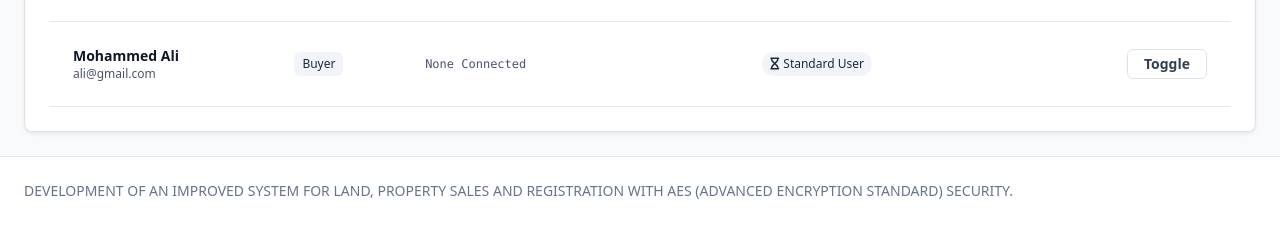
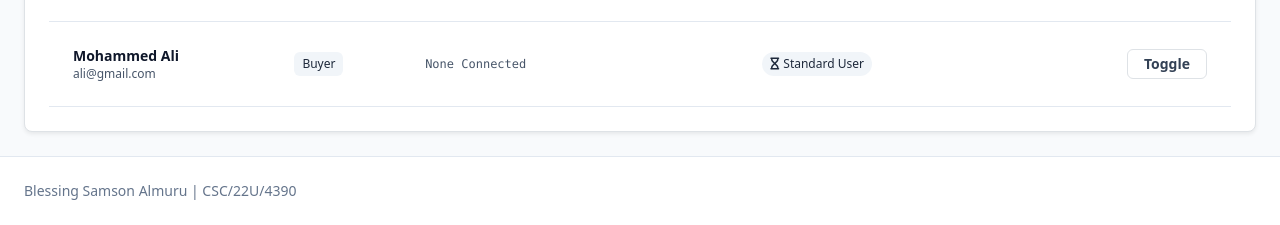
Before and after one commit to Blessingsamso/my-project, a Django app: page /platform-admin/ in a window 1280 px wide. Shown: the part 1280-1505 px from the top of the page. Run offline with Django 5.2, Linux system fonts and the light colour scheme; a user stored in the database is signed in; data comes from the database, SQL or seed files in the repository; some libraries are stand-ins or nearby versions.

Commit message:
edited the foorter with name and id number

```diff
--- a/templates/footer.html
+++ b/templates/footer.html
@@ -1,5 +1,5 @@
 <div class="border-t border-slate-200 bg-white">
   <div class="mx-auto flex max-w-7xl flex-col gap-2 px-4 py-6 text-center text-sm text-slate-500 sm:flex-row sm:items-center sm:justify-between sm:text-left">
-    <p>DEVELOPMENT OF AN IMPROVED SYSTEM FOR LAND, PROPERTY SALES AND REGISTRATION WITH AES (ADVANCED ENCRYPTION STANDARD) SECURITY.</p>
+    <p>Blessing Samson Almuru | CSC/22U/4390</p>
   </div>
 </div>
```
